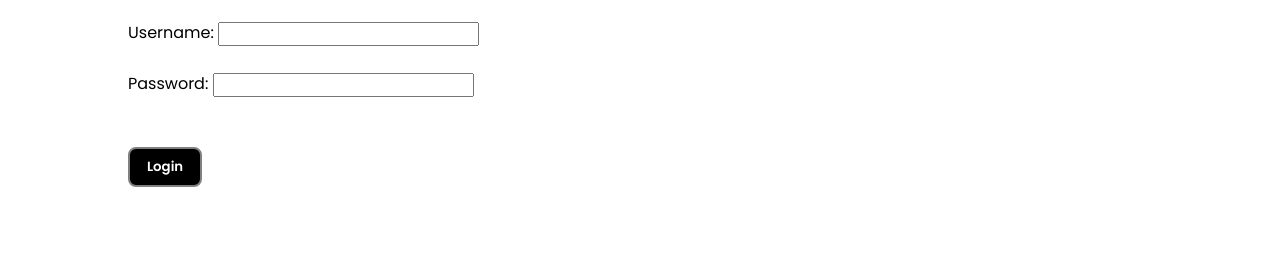
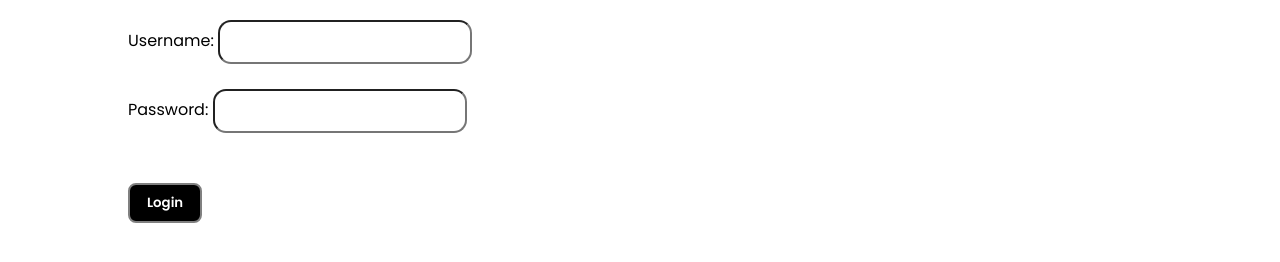
Before and after one commit to AdithyaSujeshMenon/PassX, a plain HTML site: page index.html in a window 1280 px wide. Shown: the part 136-398 px from the top of the page. Drawn offline with nearby package versions, Linux system fonts and the light colour scheme.

Commit message:
style.css

```diff
--- a/style.css
+++ b/style.css
@@ -20,6 +20,12 @@ nav {
     font-weight: 800;
     font-size: 25px;
     cursor: pointer;
+}
+
+input{
+    border-radius:13px;
+    width:250px;
+    height:40px;
 }
 
 ul {
```
